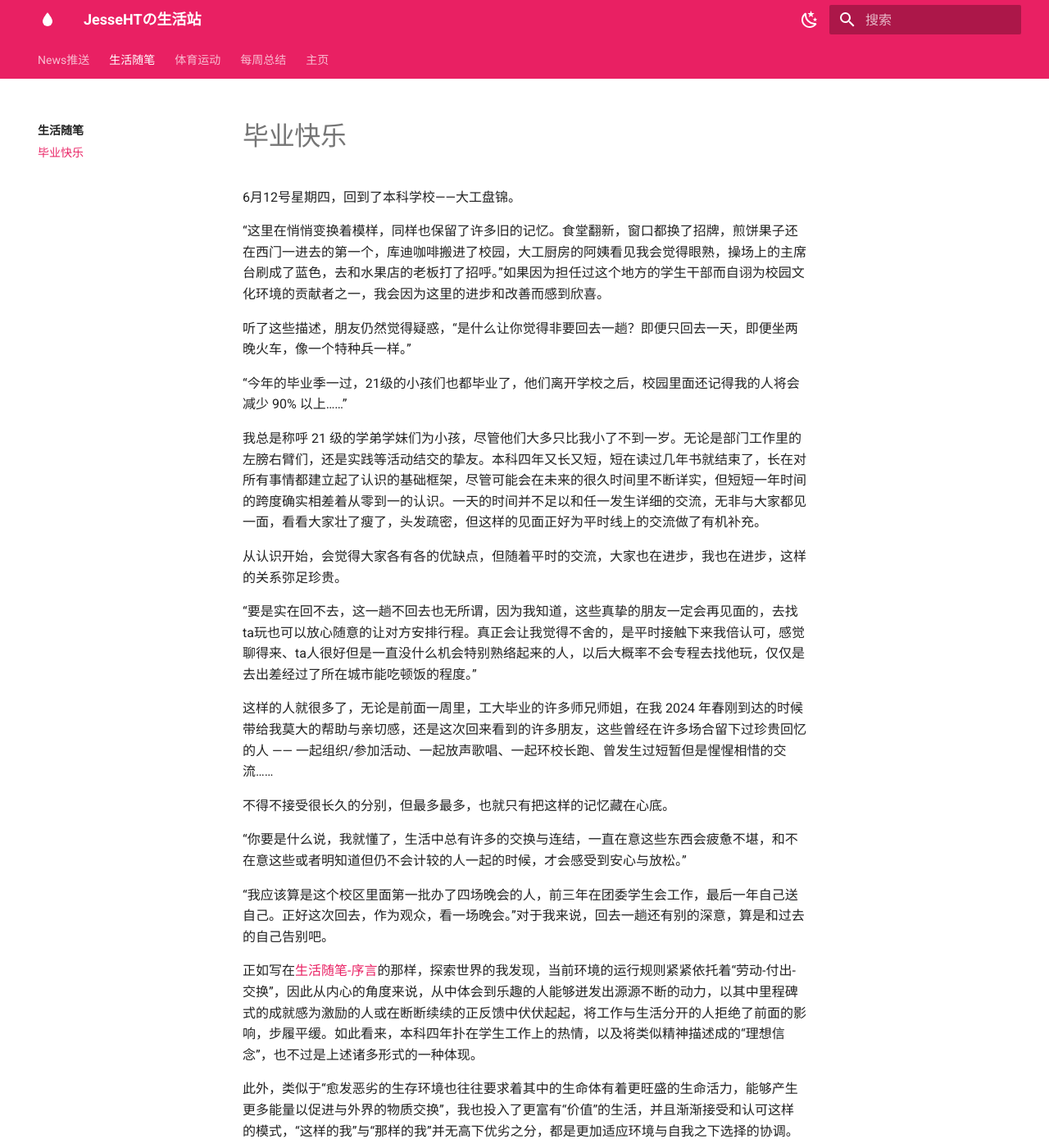
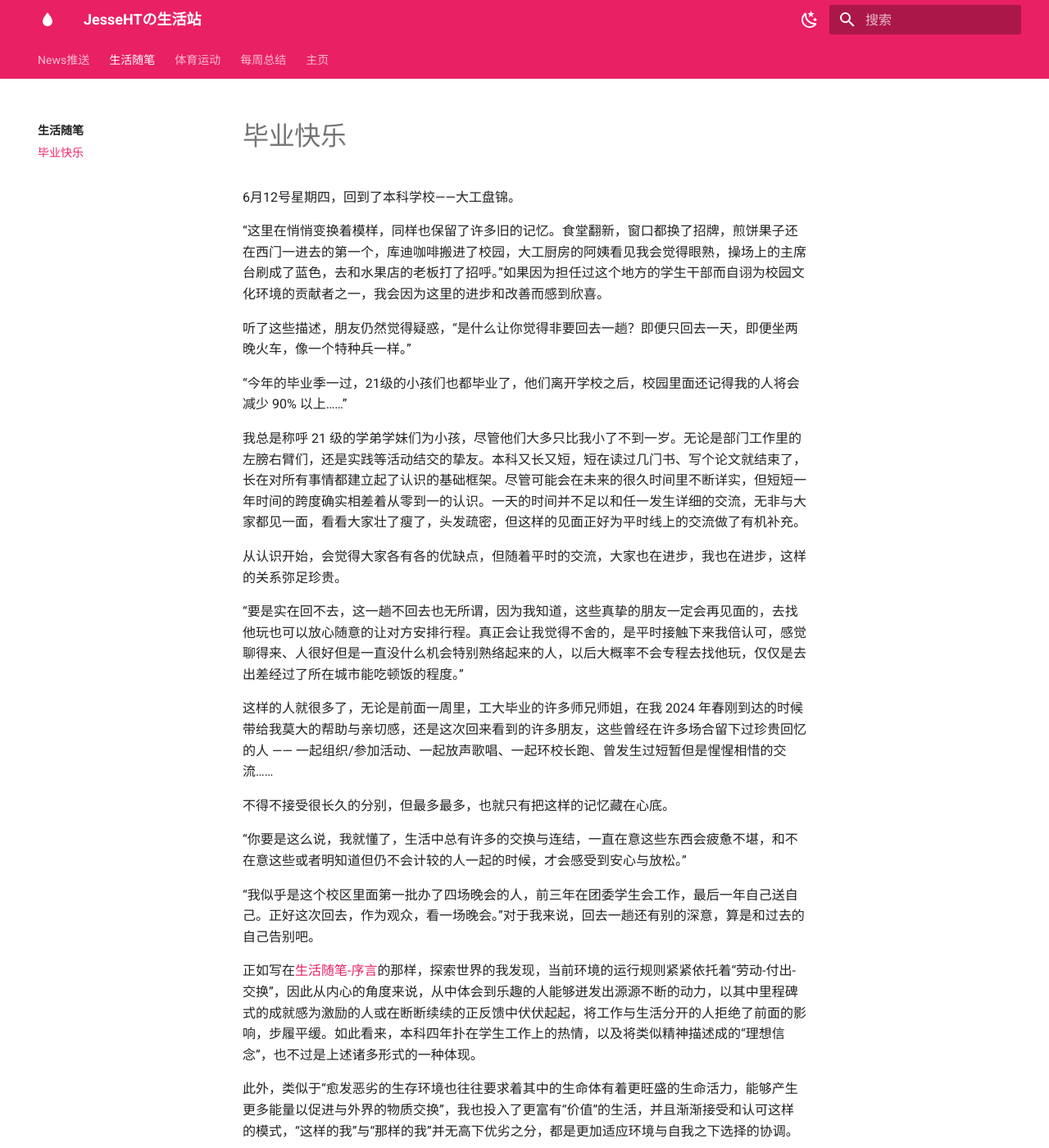
Before and after one commit to JesseHaoTian/HTLife, an MkDocs documentation site: the page built from docs/2Informal_Notes/20250624Meaning_of_Graduation.md, in a window 1280 px wide and 1400 px high. Shown: the whole window at 82% size. Built offline with MkDocs 1.6.1 and Material for MkDocs 9.7.7, drawn with Linux system fonts in a browser that asks for light colours.

Commit message:
2025-06-24_16:59:25 update

```diff
--- a/docs/2Informal_Notes/20250624Meaning_of_Graduation.md
+++ b/docs/2Informal_Notes/20250624Meaning_of_Graduation.md
@@ -8,19 +8,19 @@
 
 “今年的毕业季一过，21级的小孩们也都毕业了，他们离开学校之后，校园里面还记得我的人将会减少 90% 以上……”
 
-我总是称呼 21 级的学弟学妹们为小孩，尽管他们大多只比我小了不到一岁。无论是部门工作里的左膀右臂们，还是实践等活动结交的挚友。本科四年又长又短，短在读过几年书就结束了，长在对所有事情都建立起了认识的基础框架，尽管可能会在未来的很久时间里不断详实，但短短一年时间的跨度确实相差着从零到一的认识。一天的时间并不足以和任一发生详细的交流，无非与大家都见一面，看看大家壮了瘦了，头发疏密，但这样的见面正好为平时线上的交流做了有机补充。
+我总是称呼 21 级的学弟学妹们为小孩，尽管他们大多只比我小了不到一岁。无论是部门工作里的左膀右臂们，还是实践等活动结交的挚友。本科又长又短，短在读过几门书、写个论文就结束了，长在对所有事情都建立起了认识的基础框架。尽管可能会在未来的很久时间里不断详实，但短短一年时间的跨度确实相差着从零到一的认识。一天的时间并不足以和任一发生详细的交流，无非与大家都见一面，看看大家壮了瘦了，头发疏密，但这样的见面正好为平时线上的交流做了有机补充。
 
 从认识开始，会觉得大家各有各的优缺点，但随着平时的交流，大家也在进步，我也在进步，这样的关系弥足珍贵。
 
-“要是实在回不去，这一趟不回去也无所谓，因为我知道，这些真挚的朋友一定会再见面的，去找ta玩也可以放心随意的让对方安排行程。真正会让我觉得不舍的，是平时接触下来我倍认可，感觉聊得来、ta人很好但是一直没什么机会特别熟络起来的人，以后大概率不会专程去找他玩，仅仅是去出差经过了所在城市能吃顿饭的程度。”
+“要是实在回不去，这一趟不回去也无所谓，因为我知道，这些真挚的朋友一定会再见面的，去找他玩也可以放心随意的让对方安排行程。真正会让我觉得不舍的，是平时接触下来我倍认可，感觉聊得来、人很好但是一直没什么机会特别熟络起来的人，以后大概率不会专程去找他玩，仅仅是去出差经过了所在城市能吃顿饭的程度。”
 
 这样的人就很多了，无论是前面一周里，工大毕业的许多师兄师姐，在我 2024 年春刚到达的时候带给我莫大的帮助与亲切感，还是这次回来看到的许多朋友，这些曾经在许多场合留下过珍贵回忆的人 —— 一起组织/参加活动、一起放声歌唱、一起环校长跑、曾发生过短暂但是惺惺相惜的交流……
 
 不得不接受很长久的分别，但最多最多，也就只有把这样的记忆藏在心底。
 
-“你要是什么说，我就懂了，生活中总有许多的交换与连结，一直在意这些东西会疲惫不堪，和不在意这些或者明知道但仍不会计较的人一起的时候，才会感受到安心与放松。”
+“你要是这么说，我就懂了，生活中总有许多的交换与连结，一直在意这些东西会疲惫不堪，和不在意这些或者明知道但仍不会计较的人一起的时候，才会感受到安心与放松。”
 
-“我应该算是这个校区里面第一批办了四场晚会的人，前三年在团委学生会工作，最后一年自己送自己。正好这次回去，作为观众，看一场晚会。”对于我来说，回去一趟还有别的深意，算是和过去的自己告别吧。
+“我似乎是这个校区里面第一批办了四场晚会的人，前三年在团委学生会工作，最后一年自己送自己。正好这次回去，作为观众，看一场晚会。”对于我来说，回去一趟还有别的深意，算是和过去的自己告别吧。
 
 正如写在[生活随笔-序言](https://life.jesseht.fun/2Informal_Notes/)的那样，探索世界的我发现，当前环境的运行规则紧紧依托着“劳动-付出-交换”，因此从内心的角度来说，从中体会到乐趣的人能够迸发出源源不断的动力，以其中里程碑式的成就感为激励的人或在断断续续的正反馈中伏伏起起，将工作与生活分开的人拒绝了前面的影响，步履平缓。如此看来，本科四年扑在学生工作上的热情，以及将类似精神描述成的“理想信念”，也不过是上述诸多形式的一种体现。
 
```
